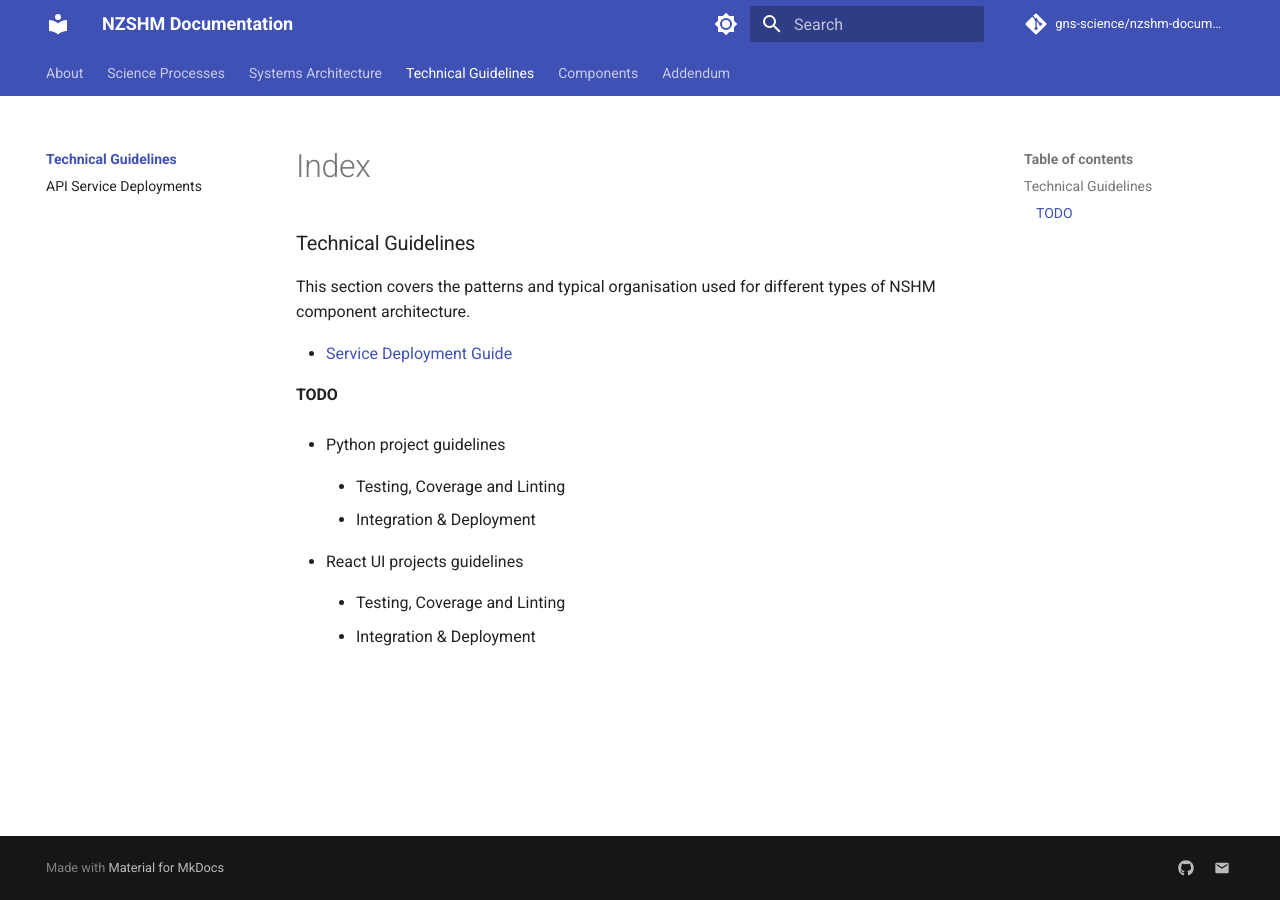
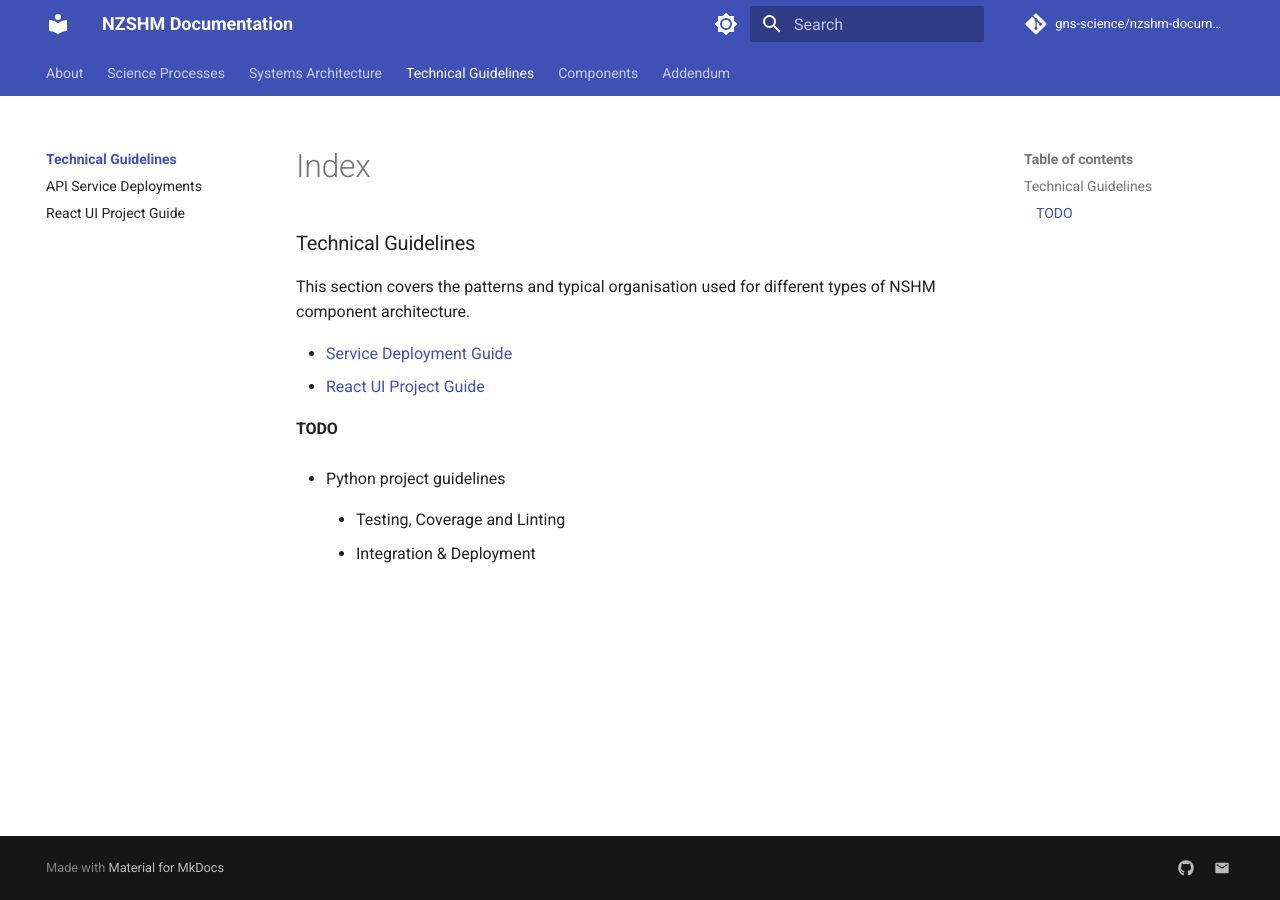
Before and after one commit to GNS-Science/nzshm-documentation, an MkDocs documentation site: the page built from docs/guidelines/index.md, in a window 1280 px wide. Built offline with MkDocs 1.6.1 and Material for MkDocs 9.7.7, drawn with Linux system fonts in a browser that asks for light colours; comment, search, counter and statistics services are not loaded.

Commit message:
add react ui docs;

```diff
--- a/docs/guidelines/index.md
+++ b/docs/guidelines/index.md
@@ -3,6 +3,7 @@
 This section covers the patterns and typical organisation used for different types of NSHM component architecture.
 
  - [Service Deployment Guide](./service_deployment_guide/)
+ - [React UI Project Guide](./react_project_guide.md)
 
 ### TODO
 
@@ -12,9 +13,3 @@ This section covers the patterns and typical organisation used for different typ
      - Testing, Coverage and Linting
 
      - Integration & Deployment
-
-   - React UI projects guidelines
-
-     - Testing, Coverage and Linting
-
-     - Integration & Deployment
--- a/mkdocs.yml
+++ b/mkdocs.yml
@@ -36,6 +36,7 @@ nav:
   - Technical Guidelines:
       - guidelines/index.md
       - API Service Deployments: guidelines/service_deployment_guide.md
+      - React UI Project Guide: guidelines/react_project_guide.md
 
   - Components:
       - components/index.md
```
Also changed, not shown: docs/guidelines/react_project_guide.md (added, +22 -0 lines).
